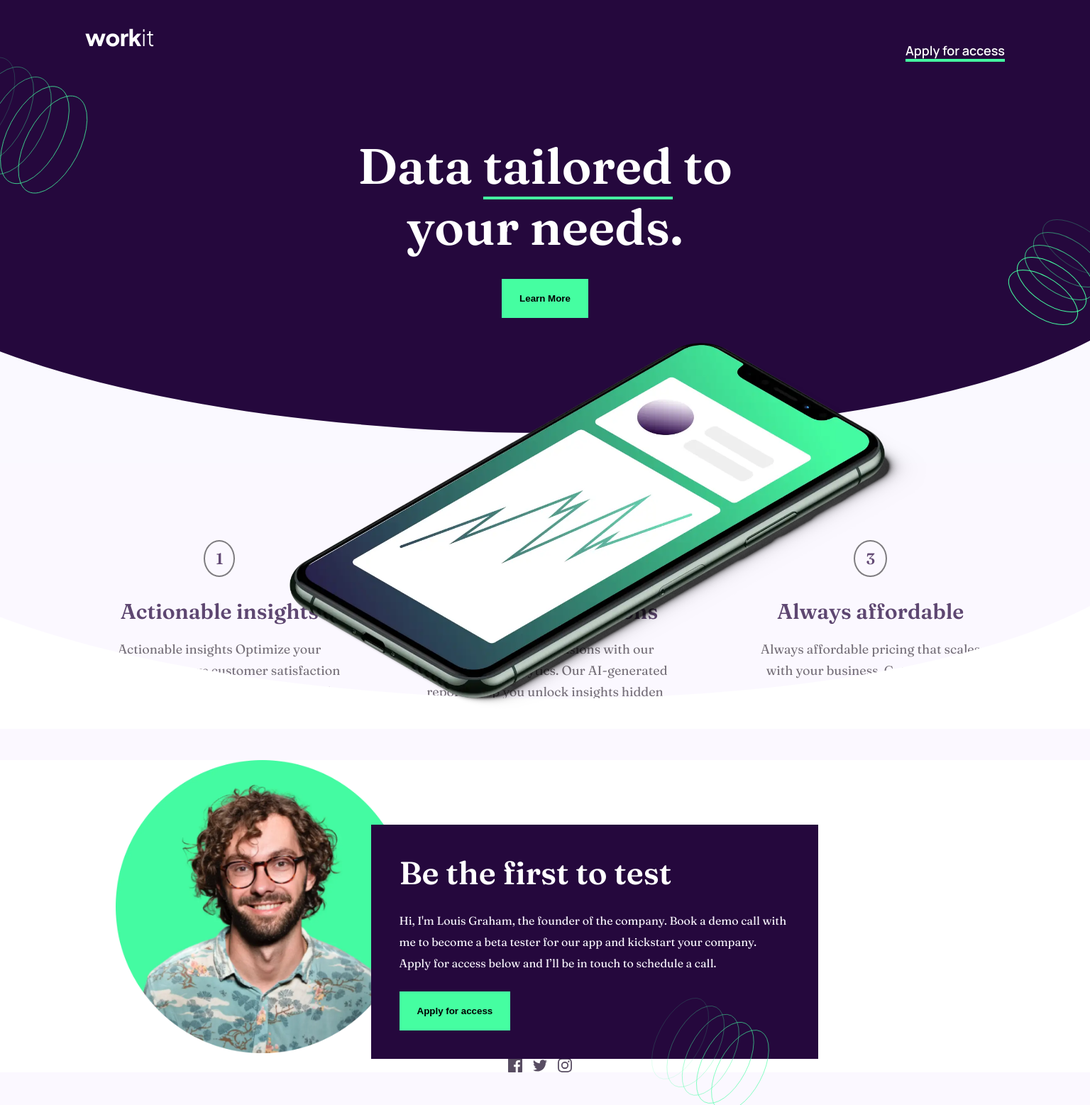
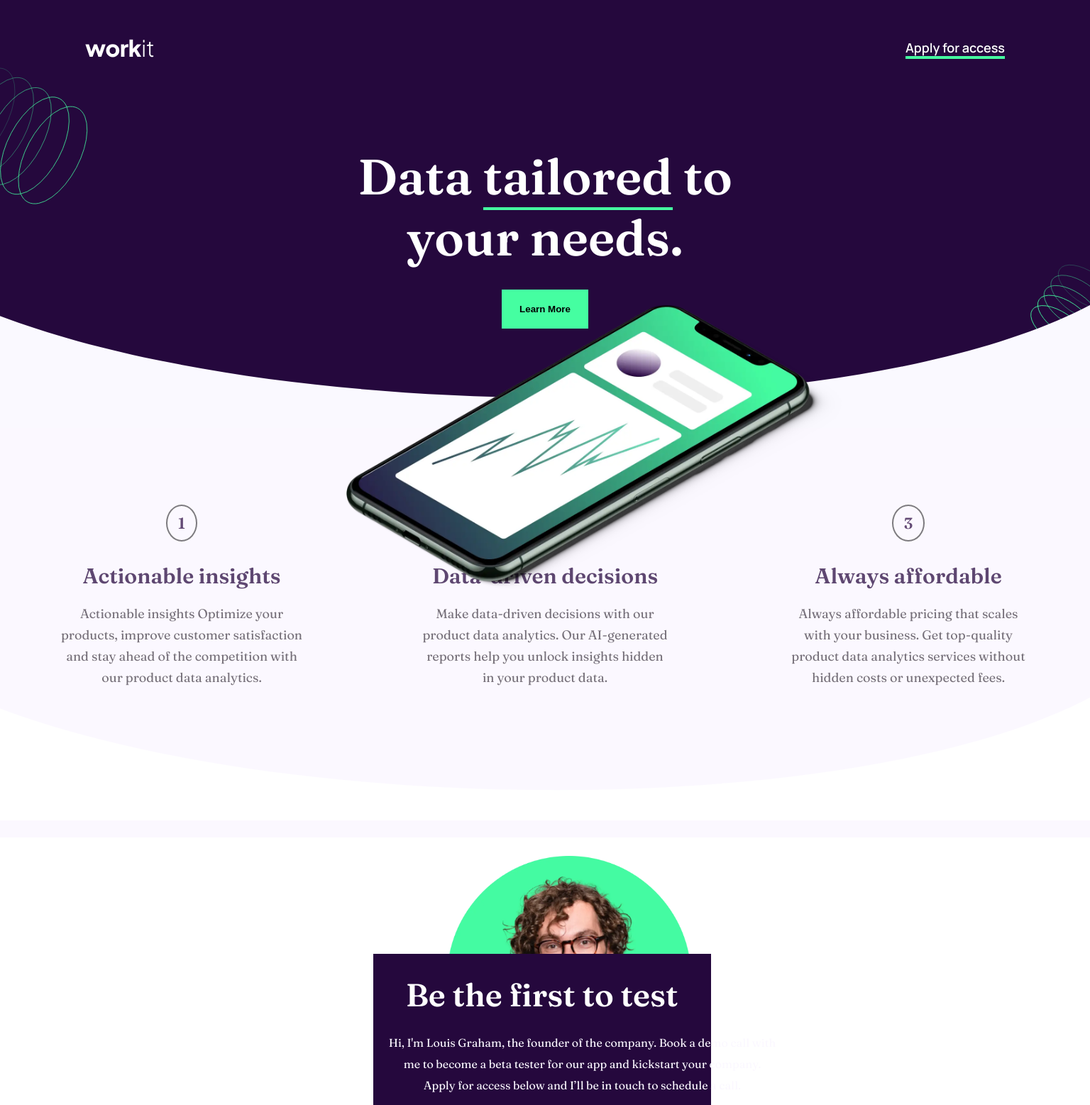
Before and after one commit to manuelcabassa/Workit-landing-page, a plain HTML site: page index.html in a window 1536 px wide. Shown: the top 1557 px of the page at 71% size. Drawn offline with Linux system fonts and the light colour scheme.

Commit message:
Update css and html code

```diff
--- a/index.html
+++ b/index.html
@@ -15,7 +15,8 @@
   </head>
   <body>
     <main>
-      <section class="container">
+      <section class="section-header">
+        <div class="container">
           <nav>
             <div class="logo">
               <img
@@ -31,8 +32,8 @@
           <header class="hero">
             <div class="">
               <h1 class="hero-title">
-              Data <span class="hero-special-text">tailored</span> to <br />your
-              needs.
+                Data <span class="hero-special-text">tailored</span> to
+                <br />your needs.
               </h1>
             </div>
             <div class="hero-botton">
@@ -60,6 +61,8 @@
                 srcset=""
               />
             </div>
+          </header>
+        </div>
         <div class="svg-curve">
           <svg
             viewBox="0 0 500 150"
@@ -72,11 +75,10 @@
             ></path>
           </svg>
         </div>
-        </header>
       </section>
 
-      <section class="section container">
-        <div class="box">
+      <section class="section-numbers">
+        <div class="box box1">
           <p class="numbers">1</p>
           <h2 class="sub-title">Actionable insights</h2>
           <p class="paragraph">
@@ -85,7 +87,7 @@
             analytics.
           </p>
         </div>
-        <div class="box">
+        <div class="box box2">
           <p class="numbers">2</p>
           <h2 class="sub-title">Data-driven decisions</h2>
           <p class="paragraph">
@@ -94,7 +96,7 @@
             data.
           </p>
         </div>
-        <div class="box">
+        <div class="box box3">
           <p class="numbers">3</p>
           <h2 class="sub-title">Always affordable</h2>
           <p class="paragraph">
@@ -103,6 +105,7 @@
             unexpected fees.
           </p>
         </div>
+
         <div class="svg-curve2">
           <svg
             viewBox="0 0 500 150"
@@ -116,7 +119,7 @@
           </svg>
         </div>
       </section>
-      <section class="section-test container">
+      <section class="section-test">
         <div class="image-test">
           <img
             class="image-test-sect"
--- a/style.css
+++ b/style.css
@@ -13,25 +13,31 @@ font-family: 'Fraunces', serif;
   box-sizing: border-box;
 }
 body {
-  max-width: 100%;
   font-family: "Manrope", sans-serif;
   background-color: #fbf8ff;
   overflow-x: hidden;
 }
 
 .container {
+  padding: 35px 80px;
+  margin: 0 auto;
+  width: 1440px;
+}
+
+.section-header {
   background-color: #25083d;
-  padding: 20px 80px;
-  position: relative;
-  z-index: 1;
+  width: 100vw;
+  height: 75vh;
+  padding: 0;
+  margin: 0;
 }
+
 .hero {
   display: flex;
-  /* justify-content: center; */
+  justify-content: center;
   align-items: center;
   flex-direction: column;
   flex-wrap: wrap;
-  height: 55vh;
   color: #fff;
   text-align: center;
   width: 100%;
@@ -41,8 +47,6 @@ body {
 nav {
   display: flex;
   justify-content: space-between;
-  align-items: center;
-  /* margin-bottom: 14px; */
   width: 100%;
   padding: 20px 40px;
 }
@@ -88,17 +92,18 @@ nav {
 }
 
 .hero-image {
-  width: 900px;
-  max-width: 80%;
+  /* width: 900px;
+  max-width: 80%; */
   position: absolute;
   top: 50%;
   left: 50%;
-  transform: translate(-40%, 30%);
+  transform: translate(-40%, 10%);
+  position: relative;
+  z-index: 2;
 }
 .hero-image img {
   max-width: 100%;
-  z-index: 3;
-  /* margin-top: -66px; */
+  margin-top: -66px;
 }
 
 .bg-pattern-1 {
@@ -111,44 +116,40 @@ nav {
   position: absolute;
   top: 45%;
   right: -45px;
+  width: 140px;
 }
 
 .svg-curve {
   position: absolute;
-  bottom: -1%;
+  bottom: 24%;
   width: 100%;
-  /* height: 500px; */
-  z-index: -2;
+  z-index: 0;
 }
 
 .svg-curve2 {
   position: absolute;
-  bottom: -25%;
+  bottom: -45%;
   width: 100%;
 }
 
-.section {
+.section-numbers {
   background-color: #fbf8ff;
   display: flex;
   justify-content: space-around;
   flex-wrap: wrap;
-  height: 30vh;
   width: 100%;
-  position: relative;
-  z-index: 0;
-  margin-top: 80px;
+  height: 60vh;
+  z-index: -1;
+  /* margin-top: 80px; */
   margin-bottom: 40px;
-  padding: 0 80px;
   align-items: center;
   color: #5e4771;
   font-weight: 600;
   font-family: "Fraunces", serif;
-  max-width: 100%;
 }
 
 .box {
   display: flex;
-  flex-wrap: wrap;
   flex-direction: column;
   justify-content: space-around;
   align-items: center;
@@ -182,10 +183,8 @@ nav {
 
 .section-test {
   display: flex;
-  justify-content: space-around;
+
   flex-wrap: wrap;
-  height: 40vh;
-  width: 100%;
   position: relative;
   z-index: 0;
   margin-top: 100px;
@@ -196,24 +195,28 @@ nav {
   font-weight: 600;
   font-family: "Fraunces", serif;
   max-width: 100%;
+  text-align: center;
+  height: 50vh;
 }
 
 .image-test {
-  max-width: 30%;
+  max-width: 25%;
+  margin-left: 550px;
 }
 .image-test-sect {
   max-width: 100%;
 }
 .text-test {
   background-color: #25083d;
-  padding: 40px;
-  max-height: 500px;
-  max-width: 50%;
+  padding: 30px 20px;
+  height: 315px;
+  width: 31%;
   color: #fff;
-  position: relative;
-  top: 15%;
-  right: 16%;
+  position: absolute;
+  top: 41%;
+  right: 12%;
   flex-wrap: wrap;
+  margin-right: 350px;
 }
 .title-test {
   font-size: 45px;
@@ -265,3 +268,141 @@ footer {
 .image-icon {
   margin-right: 15px;
 }
+
+/* Media queries */
+
+@media screen and (min-width: 1500px) {
+  .container {
+    padding: 35px 80px;
+    width: 100%;
+  }
+
+  .section-header {
+    background-color: #25083d;
+    width: 100vw;
+    height: 75vh;
+    padding: 0;
+    margin: 0;
+  }
+
+  .hero-image {
+    position: absolute;
+    top: 50%;
+    left: 50%;
+    transform: translate(-40%, 30%);
+  }
+  .hero-image img {
+    max-width: 900px;
+    z-index: 3;
+    margin-top: -100px;
+  }
+  .svg-curve2 {
+    position: absolute;
+    bottom: -50%;
+  }
+  .section-numbers {
+    background-color: #fbf8ff;
+    display: flex;
+    justify-content: space-around;
+    flex-wrap: wrap;
+    width: 100%;
+    height: 60vh;
+  }
+}
+
+@media screen and (min-width: 1440px) {
+  .container {
+    padding: 35px 80px;
+    width: 100%;
+  }
+  .section-header {
+    background-color: #25083d;
+    width: 100vw;
+    height: 60vh;
+    padding: 0;
+    margin: 0;
+  }
+  .hero-image {
+    /* width: 900px;
+    max-width: 80%; */
+    position: absolute;
+    top: 50%;
+    left: 50%;
+    transform: translate(-40%, 10%);
+  }
+  .hero-image img {
+    max-width: 800px;
+    z-index: 3;
+    margin-top: -22px;
+  }
+  .svg-curve2 {
+    position: absolute;
+    /* bottom: -65%; */
+    /* width: 100%; */
+  }
+}
+@media screen and (min-width: 1250px) {
+  .container {
+    padding: 35px 80px;
+    width: 100%;
+  }
+  .section-header {
+    background-color: #25083d;
+    width: 100vw;
+    height: 60vh;
+    padding: 0;
+    margin: 0;
+  }
+  .hero-image {
+    position: absolute;
+    top: 50%;
+    left: 50%;
+    transform: translate(-40%, 10%);
+  }
+  .hero-image img {
+    max-width: 800px;
+    z-index: 3;
+    margin-top: -40px;
+  }
+  .svg-curve2 {
+    position: absolute;
+    bottom: -50%;
+  }
+}
+@media screen and (min-width: 850px) {
+  .container {
+    padding: 35px 80px;
+    width: 100%;
+  }
+  .section-header {
+    background-color: #25083d;
+    width: 100vw;
+    height: 75vh;
+    padding: 0;
+    margin: 0;
+  }
+  .hero-image {
+    position: absolute;
+    top: 50%;
+    left: 50%;
+    transform: translate(-40%, 10%);
+  }
+  .hero-image img {
+    max-width: 700px;
+    z-index: 3;
+    margin-top: -10px;
+  }
+  .svg-curve2 {
+    position: absolute;
+    bottom: -45%;
+  }
+  .section-numbers {
+    background-color: #fbf8ff;
+    display: flex;
+    justify-content: space-around;
+    flex-wrap: wrap;
+    width: 100%;
+    height: 60vh;
+    /* position: relative; */
+  }
+}
```
Lines whose indentation alone changed are shown as unchanged.
